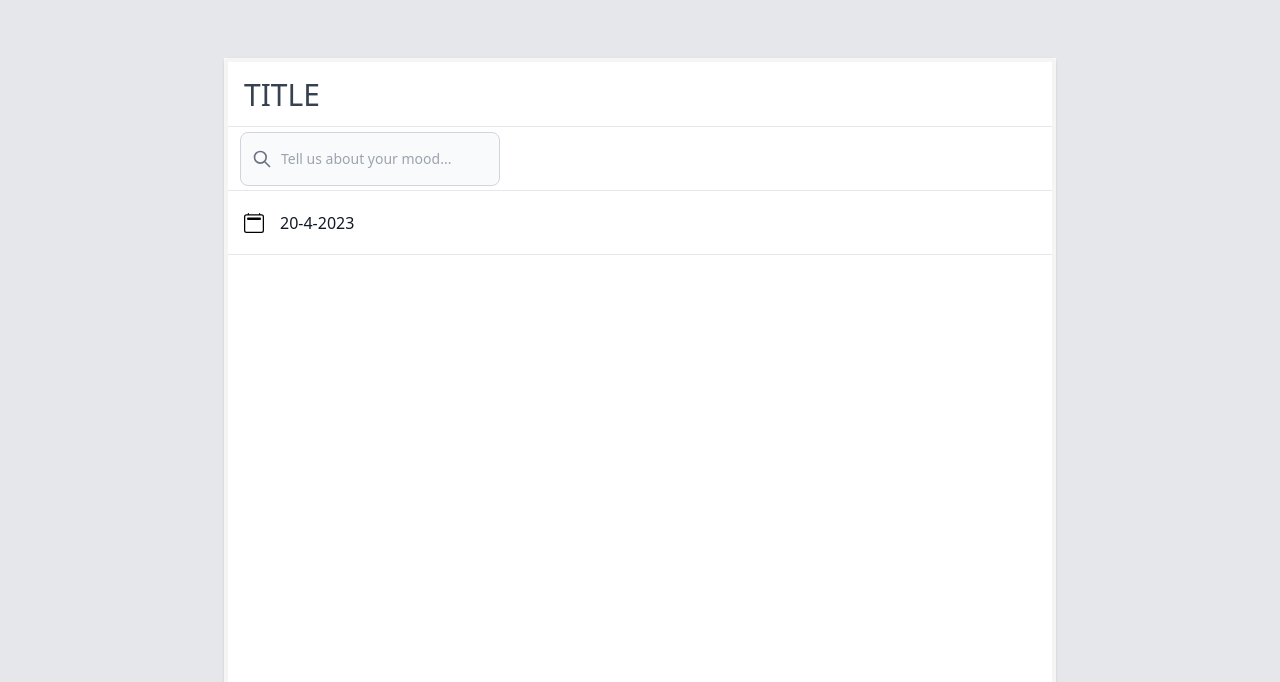
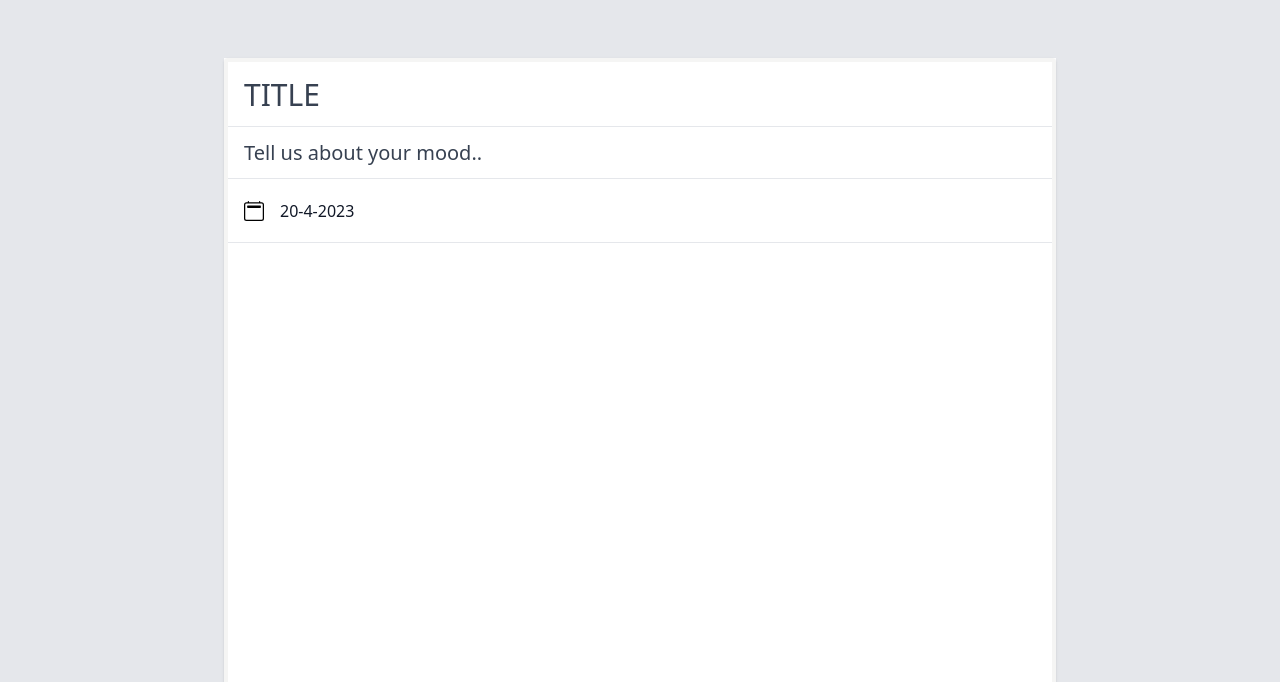
Before and after one commit to ArunimaShukla03/JournalEase-Frontend, a website: page public/form/index.html in a window 1280 px wide. Shown: the part 118-800 px from the top of the page. Drawn offline with nearby package versions, Linux system fonts and the light colour scheme.

Commit message:
form fixed

```diff
--- a/public/form/index.html
+++ b/public/form/index.html
@@ -38,22 +38,10 @@
                     placeholder="TITLE">
             </div>
             <div class="">
-                <div class="flex justify-between border-b h-[4rem] items-center">
-                    <!-- <h1 class="text-2xl font-light mb-4">How are you feeling today?</h1> -->
-                    <div class="relative pl-3 flex flex-row">
-                        <div class="absolute   inset-y-0 left-0 flex items-center pl-6  pointer-events-none">
-                            <svg aria-hidden="true" class="w-5 h-5 text-gray-500 " fill="none"
-                                stroke="currentColor" viewBox="0 0 24 24" xmlns="http://www.w3.org/2000/svg">
-                                <path stroke-linecap="round" stroke-linejoin="round" stroke-width="2"
-                                    d="M21 21l-6-6m2-5a7 7 0 11-14 0 7 7 0 0114 0z"></path>
-                            </svg>
-                        </div>
-
-                            <input type="search"
-                                class="inline w-full p-4 pl-10 text-sm text-gray-900 border focus:outline-none  border-gray-300 rounded-lg bg-gray-50 focus:ring-blue-500 focus:border-blue-500 "
-                                placeholder="Tell us about your mood..." required>
-
-                    </div>
+                <div class="w-auto   border-b ">
+                    <input type="text"
+                        class="text-gray-700  h-[3.2rem] text-xl focus:outline-none  w-full pl-4 placeholder:flex placeholder:flex-col placeholder:justify-center   placeholder:text-xl placeholder:text-gray-700"
+                        placeholder="Tell us about your mood..">
                 </div>
                 <div class="w-auto h-[4rem] border-b flex">
 
@@ -72,7 +60,7 @@
                 </div>
         </form>
         <div class="flex flex-row  justify-end">
-        <button type="submit" class="text-white absolute mt-4 px-9 right-80 bg-gradient-to-r from-blue-500 via-blue-600 to-blue-700 hover:bg-gradient-to-br focus:ring-4 focus:outline-none focus:ring-blue-300  shadow-lg shadow-blue-500/50 font-medium rounded-lg text  py-2.5 text-center mr-2 mb-2 ">Save</button>
+        <button type="submit" class="text-white absolute mt-4 px-14 right-[18.3rem] bg-gradient-to-r from-blue-500 via-blue-600 to-blue-700 hover:bg-gradient-to-br focus:ring-4 focus:outline-none focus:ring-blue-300  shadow-lg shadow-blue-500/50 font-medium rounded-lg text  py-2.5 text-center mr-2 mb-2 ">Save</button>
     </div>
     </section>
 
```
Also changed, not shown: public/landingPage/index.html (+4 -0 lines).
